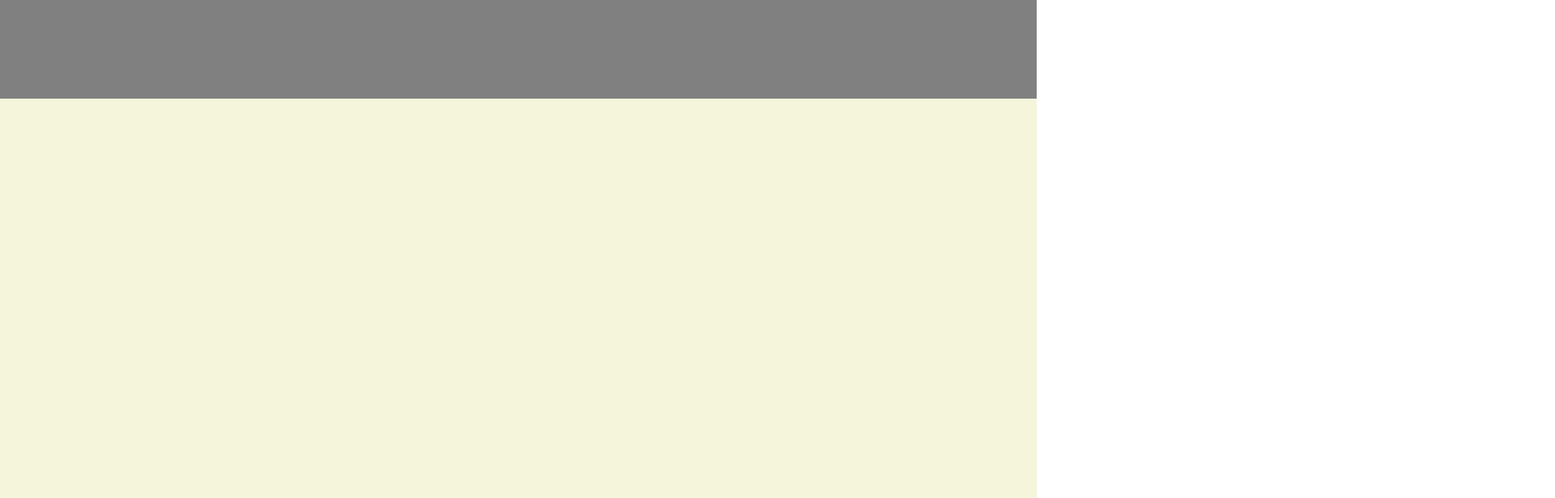
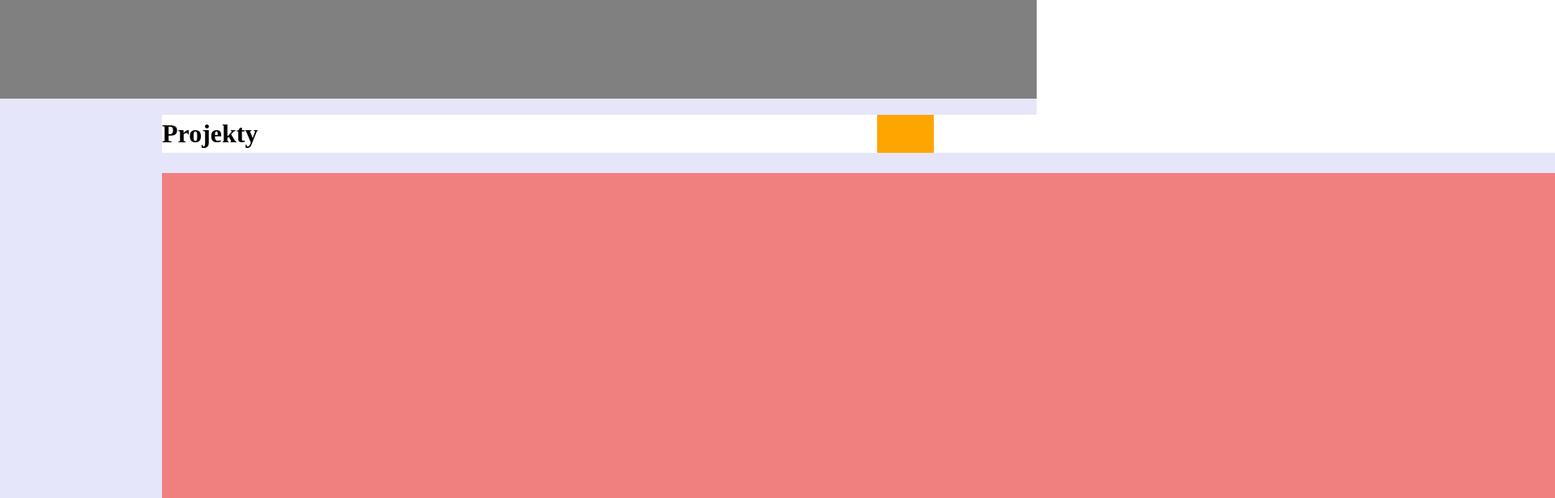
Before and after one commit to Dragonfyle/kingaWojcik, a React (Vite) app: page / in a window 1280 px wide. Shown: the part 520-1136 px from the top of the page at 81% size, 1920 px wide, since content can reach past the window. Built offline with nearby package versions, Linux system fonts and the light colour scheme.

Commit message:
add ProjectsSection general layout

```diff
--- a/src/components/Content/Content.parts.ts
+++ b/src/components/Content/Content.parts.ts
@@ -1,6 +1,9 @@
 import styled from "styled-components";
 
 export const Wrapper = styled.div`
+  display: grid;
+  grid-template-rows: 1fr 1fr 1fr;
   height: 2000px;
+  width: 100%;
   background: beige;
 `;
--- a/src/components/Content/Content.tsx
+++ b/src/components/Content/Content.tsx
@@ -1,5 +1,12 @@
 import * as P from "./Content.parts";
+import PorjectsSection from "../ProjectsSection/ProjectsSection";
 
 export default function Content() {
-  return <P.Wrapper></P.Wrapper>;
+  return (
+    <P.Wrapper>
+      <PorjectsSection />
+      <PorjectsSection />
+      <PorjectsSection />
+    </P.Wrapper>
+  );
 }
--- /dev/null
+++ b/src/components/ImagePanel/ImagePanel.parts.ts
@@ -0,0 +1,17 @@
+import styled from "styled-components";
+
+export const PanelWrapper = styled.div`
+  display: flex;
+  align-items: center;
+  justify-content: space-around;
+  height: 100%;
+  background-color: lavender;
+`;
+
+export const Panel = styled.div`
+  display: flex;
+  height: 550px;
+  width: 200vw;
+  margin-left: 200px;
+  background-color: lightcoral;
+`;
--- /dev/null
+++ b/src/components/ImagePanel/ImagePanel.tsx
@@ -0,0 +1,9 @@
+import * as P from "./ImagePanel.parts";
+
+export default function ImagePanel() {
+  return (
+    <P.PanelWrapper>
+      <P.Panel />
+    </P.PanelWrapper>
+  );
+}
--- /dev/null
+++ b/src/components/NavButtons/NavButtons.parts.ts
@@ -0,0 +1,15 @@
+import styled from "styled-components";
+
+export const ButtonsWrapper = styled.div`
+  display: flex;
+  align-items: center;
+  width: 200px;
+  height: 70%;
+  background-color: white;
+`;
+
+export const NavButtons = styled.div`
+  width: 70px;
+  height: 100%;
+  background-color: orange;
+`;
--- /dev/null
+++ b/src/components/NavButtons/NavButtons.tsx
@@ -0,0 +1,9 @@
+import * as P from "./NavButtons.parts";
+
+export default function NavButtons() {
+  return (
+    <P.ButtonsWrapper>
+      <P.NavButtons />
+    </P.ButtonsWrapper>
+  );
+}
--- /dev/null
+++ b/src/components/ProjectsSection/ProjectsSection.tsx
@@ -0,0 +1,17 @@
+import * as P from "./ProjectsSections.parts";
+import NavButtons from "../NavButtons/NavButtons";
+import ImagePanel from "../ImagePanel/ImagePanel";
+
+export default function PorjectsSection() {
+  return (
+    <P.StyledSection>
+      <P.HeaderWrapper>
+        <P.StyledHeader>
+          <P.StyledH1>Projekty</P.StyledH1>
+        </P.StyledHeader>
+        <NavButtons />
+      </P.HeaderWrapper>
+      <ImagePanel />
+    </P.StyledSection>
+  );
+}
--- /dev/null
+++ b/src/components/ProjectsSection/ProjectsSections.parts.ts
@@ -0,0 +1,32 @@
+import styled from "styled-components";
+
+export const StyledSection = styled.section`
+  display: grid;
+  grid-template-rows: 1fr 9fr;
+  height: 100%;
+  width: 100vw;
+  max-width: 100%;
+`;
+
+export const HeaderWrapper = styled.div`
+  display: flex;
+  /* justify-content: space-around; */
+  align-items: flex-end;
+  height: 100%;
+  width: 100vw;
+  max-width: 100%;
+  background-color: lavender;
+`;
+
+export const StyledHeader = styled.header`
+  display: flex;
+  align-items: center;
+  width: 70vw;
+  height: 70%;
+  margin-left: 200px;
+  background-color: white;
+`;
+
+export const StyledH1 = styled.h1`
+  font-size: 2rem;
+`;
--- a/src/styles/GlobalStyles.ts
+++ b/src/styles/GlobalStyles.ts
@@ -6,4 +6,8 @@ export const GlobalStyles = createGlobalStyle`
     margin: 0;
     box-sizing: border-box;
 }
+
+body {
+    overflow-x: hidden;
+}
 `;
```
